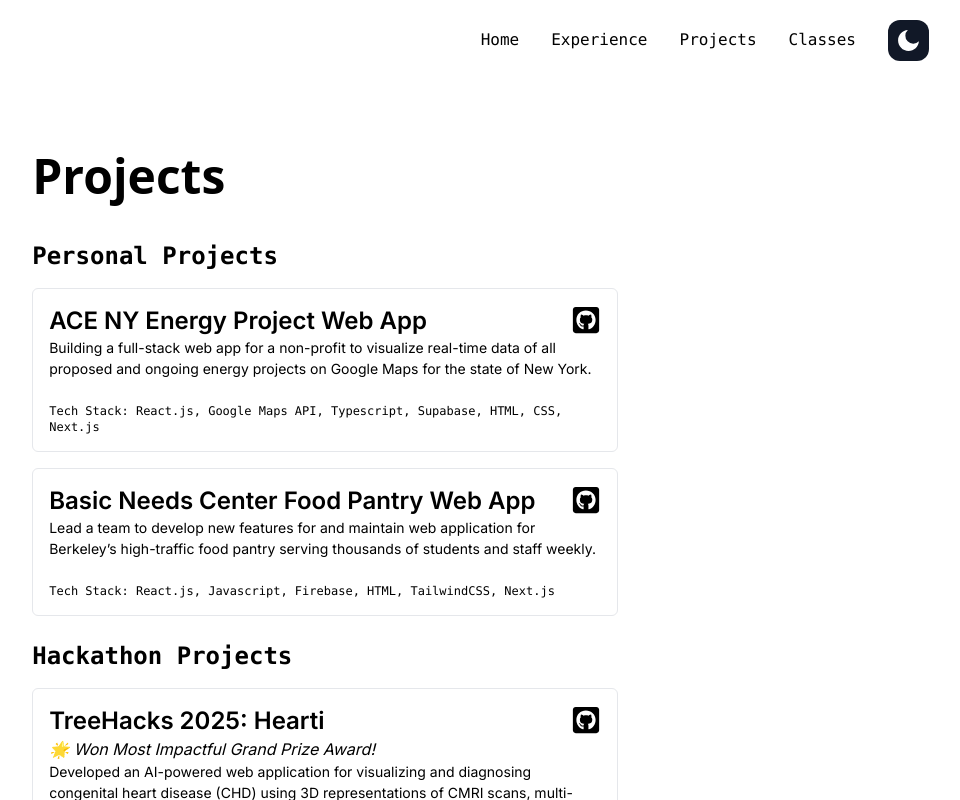
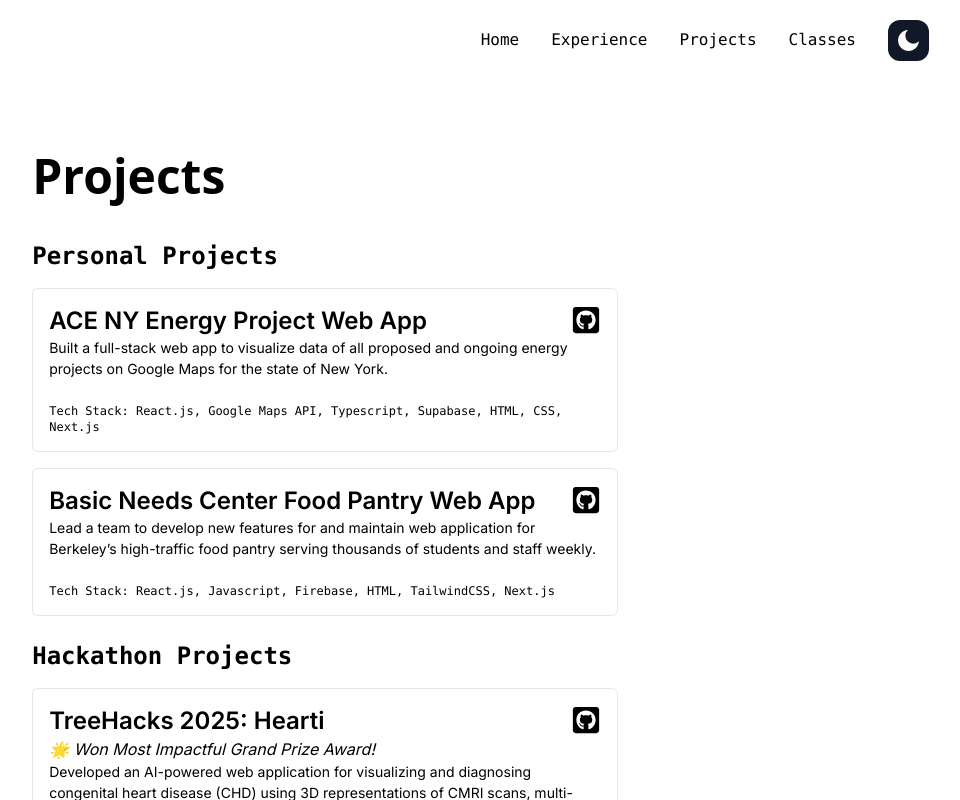
Before and after one commit to ethan-tam33/ethans-website, a Next.js app in the folder ethans-portfolio/: page /projects in a window 1280 px wide. Shown: the top 800 px of the page, without its empty margins (315-1275 px from the left). Built offline with nearby package versions, Linux system fonts and the light colour scheme.

Commit message:
update bio + project

```diff
--- a/ethans-portfolio/app/projects/page.tsx
+++ b/ethans-portfolio/app/projects/page.tsx
@@ -14,7 +14,7 @@ export default function Projects() {
                         <div className="mt-4">
                             <Project
                                 title="ACE NY Energy Project Web App"
-                                description="Building a full-stack web app for a non-profit to visualize real-time data of all proposed and ongoing energy projects on Google Maps for the state of New York."
+                                description="Built a full-stack web app to visualize data of all proposed and ongoing energy projects on Google Maps for the state of New York."
                                 githubLink="https://github.com/calblueprint/ace-ny"
                                 techStack="React.js, Google Maps API, Typescript, Supabase, HTML, CSS, Next.js"
                             />
--- a/ethans-portfolio/components/Main.tsx
+++ b/ethans-portfolio/components/Main.tsx
@@ -27,7 +27,7 @@ const Main = () => {
                     <br></br>
                     <h2 className="font-mono mt-2">
                         <div>
-                            I'm a third-year CS undergraduate at UC Berkeley, software engineer, and researcher.
+                            I'm a fourth-year CS undergraduate at UC Berkeley, software engineer, and researcher.
                         </div>
 
                         <br></br>
```
